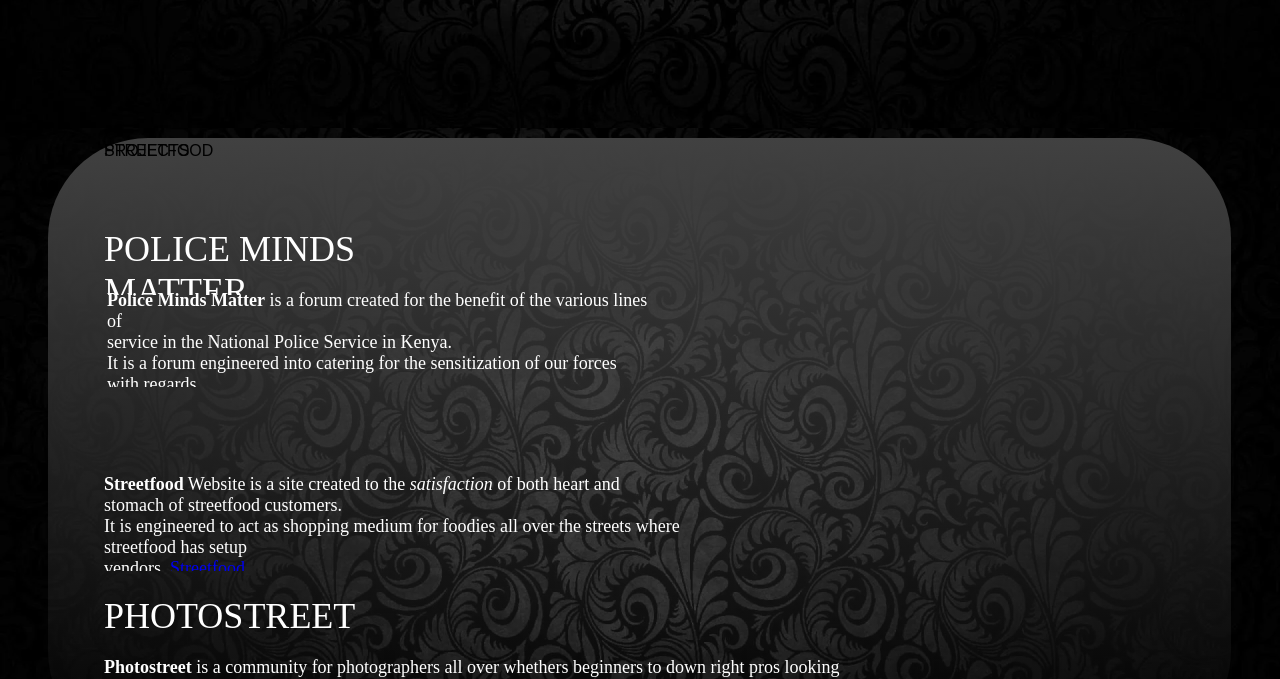
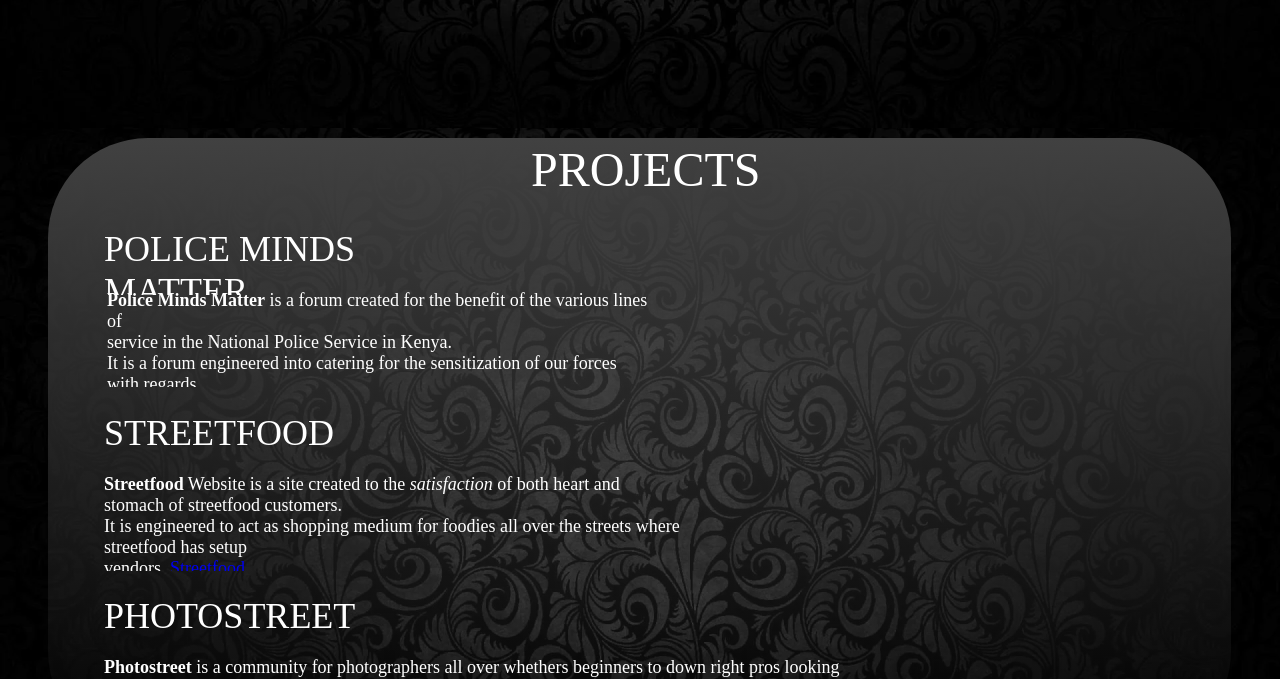
Before and after one commit to Dhyder/My_Portfolio, a plain HTML site: page index.html in a window 1280 px wide. Shown: the part 592-1271 px from the top of the page. Drawn offline with Linux system fonts and the light colour scheme.

```diff
--- a/style.css
+++ b/style.css
@@ -226,3 +226,30 @@ div { position: absolute; box-sizing: border-box;}
 	text-align: left;
 	color:#FFFFFF;
 }
+
+
+
+#streetfood {
+	top: 270px;
+	left: 0px;
+	width: 234px;
+	height: 67px;
+	overflow: hidden;
+	font-family: Redressed;
+	font-size: 36px;
+	text-align: left;
+	color:#FFFFFF;
+}
+
+
+#projects {
+	top: 0px;
+	left: 427px;
+	width: 245px;
+	height: 90px;
+	overflow: hidden;
+	font-family: Redressed;
+	font-size: 48px;
+	text-align: left;
+	color:#FFFFFF;
+}
```
